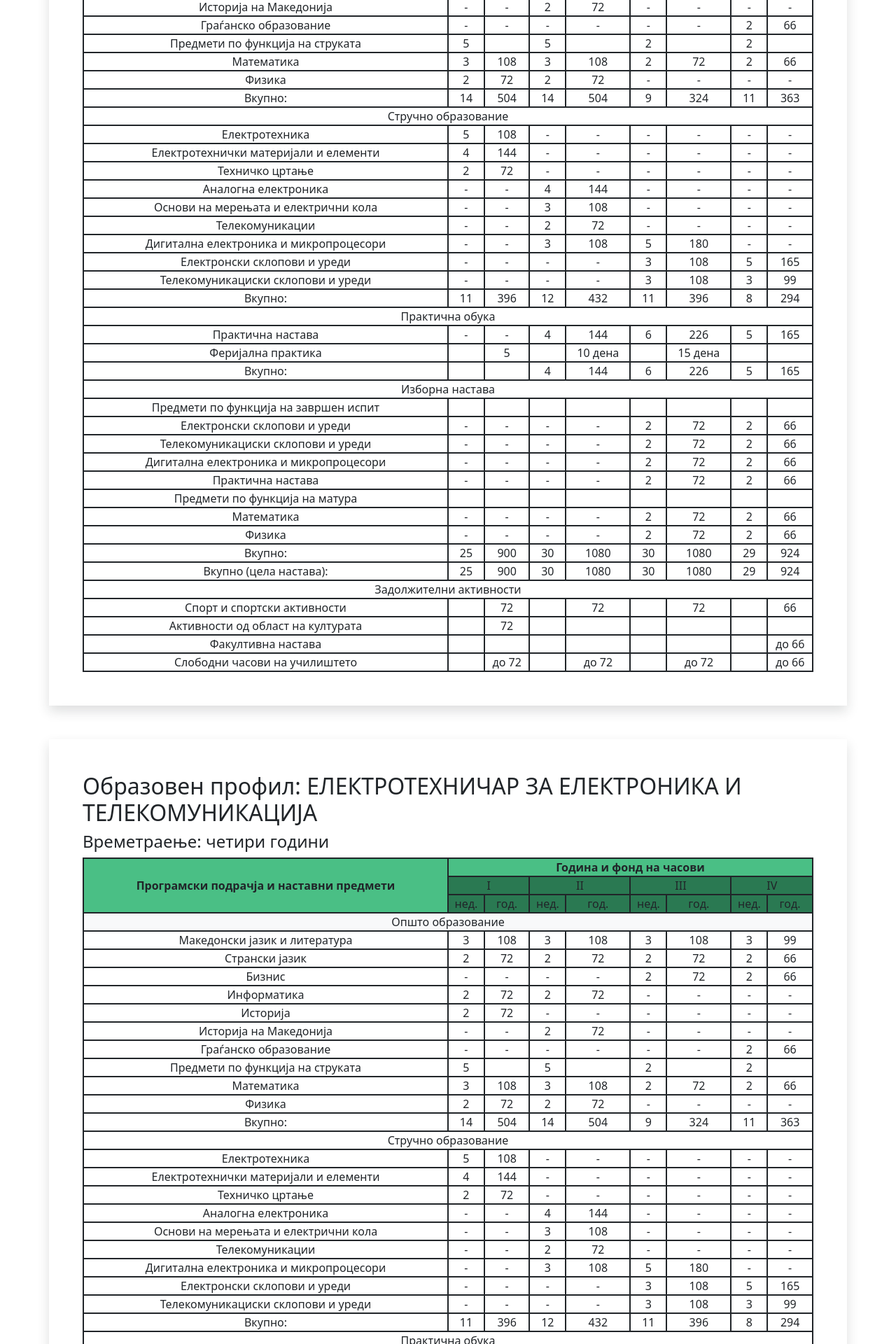
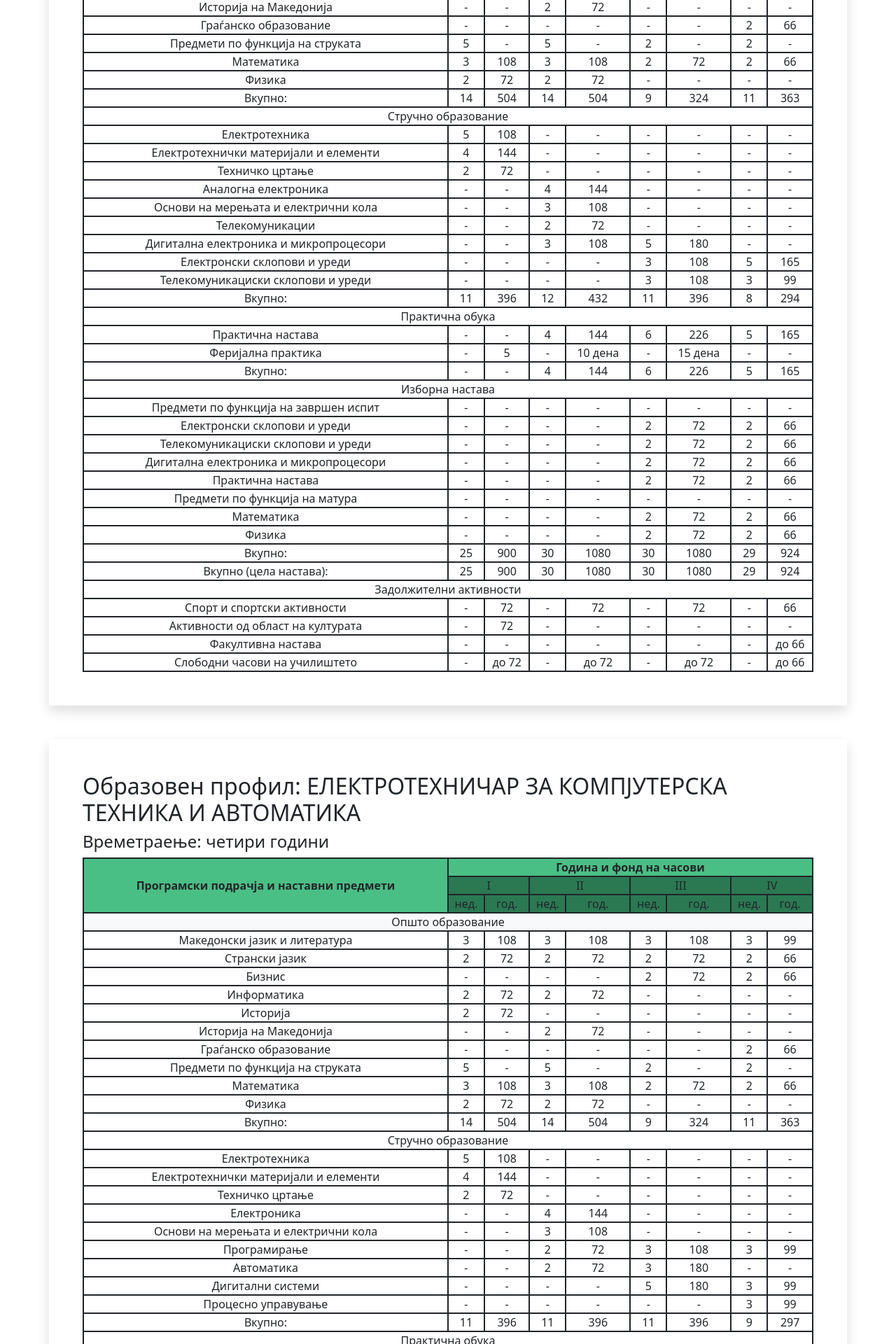
Before and after one commit to Shack-de-Shnaek/massum-school-website, a Django app: template templates/curriculum.html in a window 1280 px wide. Shown: the part 520-2440 px from the top of the page at 70% size. Run offline with Django 4.2, Linux system fonts and the light colour scheme; the template is opened without the code that fills it, so the values that code supplies are empty; some libraries are stand-ins or nearby versions; some web fonts are replaced.

Commit message:
minor changes

```diff
--- /dev/null
+++ b/static/css/article_list.css
@@ -0,0 +1,3 @@
+#article-filter-form {
+    max-width: 60rem;
+}
--- a/static/css/curriculum.css
+++ b/static/css/curriculum.css
@@ -6,3 +6,7 @@ td, th {
 .year, .fond {
     background-color: var(--primary-green);
 }
+
+.table-wrapper {
+    overflow-x: scroll;
+}
--- a/templates/curriculum.html
+++ b/templates/curriculum.html
@@ -8,10 +8,11 @@
     <link rel="stylesheet" href="{% static 'css/curriculum.css' %}">
 
     <section class="pt-5">
-        <div class="table-wrapper container-md p-5 shadow">
+        <div class="table-container container-md p-3 p-md-5 shadow">
             <h2>{% translate "Образовен профил: ЕЛЕКТРОТЕХНИЧАР ЗА ЕЛЕКТРОНИКА И ТЕЛЕКОМУНИКАЦИЈА" %}</h2>
             <h4>{% translate "Времетраење: четири години" %}</h4>
-            <table class="curriculum-table w-100" cellpadding="0" cellspacing="0">
+            <div class="table-wrapper w-100">
+                <table class="curriculum-table w-100" cellpadding="0" cellspacing="0">
                 <tbody>
                     <tr>
                         <th rowspan="3" class="w-50 bg-light-green">{% translate "Програмски подрачја и наставни предмети" %}</th>
@@ -68,7 +69,7 @@
                     </tr>
                     <tr class="subject-row">
                         <td class="subject-name">{% translate "Предмети по функција на струката" %}</td>
-                        <td>5</td> <td></td> <td>5</td> <td></td> <td>2</td> <td></td> <td>2</td> <td></td>
+                        <td>5</td> <td>-</td> <td>5</td> <td>-</td> <td>2</td> <td>-</td> <td>2</td> <td>-</td>
                     </tr>
                     <tr class="subject-row">
                         <td class="subject-name">{% translate "Математика" %}</td>
@@ -141,12 +142,12 @@
                     </tr>
                     <tr class="subject-row">
                         <td>{% translate "Феријална практика" %}</td>
-                        <td></td> <td>5</td> <td></td> <td>10 дена</td> <td></td> <td>15 дена</td> <td></td> <td></td>
+                        <td>-</td> <td>5</td> <td>-</td> <td>10 дена</td> <td>-</td> <td>15 дена</td> <td>-</td> <td>-</td>
                     </tr>
 
                     <tr class="total">
                         <td>{% translate "Вкупно: " %}</td>
-                        <td></td> <td></td> <td>4</td> <td>144</td> <td>6</td> <td>226</td> <td>5</td> <td>165</td>
+                        <td>-</td> <td>-</td> <td>4</td> <td>144</td> <td>6</td> <td>226</td> <td>5</td> <td>165</td>
                     </tr>
 
                     <tr class="category">
@@ -155,7 +156,7 @@
 
                     <tr class="subject-row">
                         <td>{% translate "Предмети по функција на завршен испит" %}</td>
-                        <td></td> <td></td> <td></td> <td></td> <td></td> <td></td> <td></td> <td></td>
+                        <td>-</td> <td>-</td> <td>-</td> <td>-</td> <td>-</td> <td>-</td> <td>-</td> <td>-</td>
                     </tr>
                     <tr class="subject-row">
                         <td>{% translate "Електронски склопови и уреди" %}</td>
@@ -175,7 +176,7 @@
                     </tr>
                     <tr class="subject-row">
                         <td>{% translate "Предмети по функција на матура" %}</td>
-                        <td></td> <td></td> <td></td> <td></td> <td></td> <td></td> <td></td> <td></td>
+                        <td>-</td> <td>-</td> <td>-</td> <td>-</td> <td>-</td> <td>-</td> <td>-</td> <td>-</td>
                     </tr>
                     <tr class="subject-row">
                         <td>{% translate "Математика" %}</td>
@@ -202,30 +203,32 @@
 
                     <tr class="subject-row">
                         <td>{% translate "Спорт и спортски активности" %}</td>
-                        <td></td> <td>72</td> <td></td> <td>72</td> <td></td> <td>72</td> <td></td> <td>66</td>
+                        <td>-</td> <td>72</td> <td>-</td> <td>72</td> <td>-</td> <td>72</td> <td>-</td> <td>66</td>
                     </tr>
                     <tr class="subject-row">
                         <td>{% translate "Активности од област на културата" %}</td>
-                        <td></td> <td>72</td> <td></td> <td></td> <td></td> <td></td> <td></td> <td></td>
+                        <td>-</td> <td>72</td> <td>-</td> <td>-</td> <td>-</td> <td>-</td> <td>-</td> <td>-</td>
                     </tr>
                     <tr class="subject-row">
                         <td>{% translate "Факултивна настава" %}</td>
-                        <td></td> <td></td> <td></td> <td></td> <td></td> <td></td> <td></td> <td>до 66</td>
+                        <td>-</td> <td>-</td> <td>-</td> <td>-</td> <td>-</td> <td>-</td> <td>-</td> <td>до 66</td>
                     </tr>
                     <tr class="subject-row">
                         <td>{% translate "Слободни часови на училиштето" %}</td>
-                        <td></td> <td>до 72</td> <td></td> <td>до 72</td> <td></td> <td>до 72</td> <td></td> <td>до 66</td>
+                        <td>-</td> <td>до 72</td> <td>-</td> <td>до 72</td> <td>-</td> <td>до 72</td> <td>-</td> <td>до 66</td>
                     </tr>
                 </tbody>
             </table>
+            </div>
         </div>
     </section>
 
     <section class="pt-5">
-        <div class="table-wrapper container-md p-5 shadow">
-            <h2>{% translate "Образовен профил: ЕЛЕКТРОТЕХНИЧАР ЗА ЕЛЕКТРОНИКА И ТЕЛЕКОМУНИКАЦИЈА" %}</h2>
+        <div class="table-container container-md p-3 p-md-5 shadow">
+            <h2>{% translate "Образовен профил: ЕЛЕКТРОТЕХНИЧАР ЗА КОМПЈУТЕРСКА ТЕХНИКА И АВТОМАТИКА" %}</h2>
             <h4>{% translate "Времетраење: четири години" %}</h4>
-            <table class="curriculum-table w-100" cellpadding="0" cellspacing="0">
+            <div class="table-wrapper w-100">
+                <table class="curriculum-table w-100" cellpadding="0" cellspacing="0">
                 <tbody>
                     <tr>
                         <th rowspan="3" class="w-50 bg-light-green">{% translate "Програмски подрачја и наставни предмети" %}</th>
@@ -282,7 +285,7 @@
                     </tr>
                     <tr class="subject-row">
                         <td class="subject-name">{% translate "Предмети по функција на струката" %}</td>
-                        <td>5</td> <td></td> <td>5</td> <td></td> <td>2</td> <td></td> <td>2</td> <td></td>
+                        <td>5</td> <td>-</td> <td>5</td> <td>-</td> <td>2</td> <td>-</td> <td>2</td> <td>-</td>
                     </tr>
                     <tr class="subject-row">
                         <td class="subject-name">{% translate "Математика" %}</td>
@@ -316,7 +319,7 @@
                         <td>2</td> <td>72</td> <td>-</td> <td>-</td> <td>-</td> <td>-</td> <td>-</td> <td>-</td>
                     </tr>
                     <tr class="subject-row">
-                        <td class="subject-name">{% translate "Аналогна електроника" %}</td>
+                        <td class="subject-name">{% translate "Електроника" %}</td>
                         <td>-</td> <td>-</td> <td>4</td> <td>144</td> <td>-</td> <td>-</td> <td>-</td> <td>-</td>
                     </tr>
                     <tr class="subject-row">
@@ -324,25 +327,25 @@
                         <td>-</td> <td>-</td> <td>3</td> <td>108</td> <td>-</td> <td>-</td> <td>-</td> <td>-</td>
                     </tr>
                     <tr class="subject-row">
-                        <td class="subject-name">{% translate "Телекомуникации" %}</td>
-                        <td>-</td> <td>-</td> <td>2</td> <td>72</td> <td>-</td> <td>-</td> <td>-</td> <td>-</td>
+                        <td class="subject-name">{% translate "Програмирање" %}</td>
+                        <td>-</td> <td>-</td> <td>2</td> <td>72</td> <td>3</td> <td>108</td> <td>3</td> <td>99</td>
                     </tr>
                     <tr class="subject-row">
-                        <td class="subject-name">{% translate "Дигитална електроника и микропроцесори" %}</td>
-                        <td>-</td> <td>-</td> <td>3</td> <td>108</td> <td>5</td> <td>180</td> <td>-</td> <td>-</td>
+                        <td class="subject-name">{% translate "Автоматика" %}</td>
+                        <td>-</td> <td>-</td> <td>2</td> <td>72</td> <td>3</td> <td>180</td> <td>-</td> <td>-</td>
                     </tr>
                     <tr class="subject-row">
-                        <td class="subject-name">{% translate "Електронски склопови и уреди" %}</td>
-                        <td>-</td> <td>-</td> <td>-</td> <td>-</td> <td>3</td> <td>108</td> <td>5</td> <td>165</td>
+                        <td class="subject-name">{% translate "Дигитални системи" %}</td>
+                        <td>-</td> <td>-</td> <td>-</td> <td>-</td> <td>5</td> <td>180</td> <td>3</td> <td>99</td>
                     </tr>
                     <tr class="subject-row">
-                        <td class="subject-name">{% translate "Телекомуникациски склопови и уреди" %}</td>
-                        <td>-</td> <td>-</td> <td>-</td> <td>-</td> <td>3</td> <td>108</td> <td>3</td> <td>99</td>
+                        <td class="subject-name">{% translate "Процесно управување	" %}</td>
+                        <td>-</td> <td>-</td> <td>-</td> <td>-</td> <td>-</td> <td>-</td> <td>3</td> <td>99</td>
                     </tr>
 
                     <tr class="total">
                         <td>{% translate "Вкупно: " %}</td>
-                        <td>11</td> <td>396</td> <td>12</td> <td>432</td> <td>11</td> <td>396</td> <td>8</td> <td>294</td>
+                        <td>11</td> <td>396</td> <td>11</td> <td>396</td> <td>11</td> <td>396</td> <td>9</td> <td>297</td>
                     </tr>
 
                     <tr class="category">
@@ -351,16 +354,16 @@
 
                     <tr class="subject-row">
                         <td>{% translate "Практична настава" %}</td>
-                        <td>-</td> <td>-</td> <td>4</td> <td>144</td> <td>6</td> <td>226</td> <td>5</td> <td>165</td>
+                        <td>-</td> <td>-</td> <td>5</td> <td>1080</td> <td>6</td> <td>226</td> <td>4</td> <td>132</td>
                     </tr>
                     <tr class="subject-row">
                         <td>{% translate "Феријална практика" %}</td>
-                        <td></td> <td>5</td> <td></td> <td>10 дена</td> <td></td> <td>15 дена</td> <td></td> <td></td>
+                        <td>-</td> <td>5</td> <td>-</td> <td>10 дена</td> <td>-</td> <td>15 дена</td> <td>-</td> <td>-</td>
                     </tr>
 
                     <tr class="total">
                         <td>{% translate "Вкупно: " %}</td>
-                        <td></td> <td></td> <td>4</td> <td>144</td> <td>6</td> <td>226</td> <td>5</td> <td>165</td>
+                        <td>-</td> <td>-</td> <td>5</td> <td>180</td> <td>6</td> <td>226</td> <td>4</td> <td>132</td>
                     </tr>
 
                     <tr class="category">
@@ -369,18 +372,18 @@
 
                     <tr class="subject-row">
                         <td>{% translate "Предмети по функција на завршен испит" %}</td>
-                        <td></td> <td></td> <td></td> <td></td> <td></td> <td></td> <td></td> <td></td>
+                        <td>-</td> <td>-</td> <td>-</td> <td>-</td> <td>-</td> <td>-</td> <td>-</td> <td>-</td>
                     </tr>
                     <tr class="subject-row">
-                        <td>{% translate "Електронски склопови и уреди" %}</td>
+                        <td>{% translate "Програмирање" %}</td>
                         <td>-</td> <td>-</td> <td>-</td> <td>-</td> <td>2</td> <td>72</td> <td>2</td> <td>66</td>
                     </tr>
                     <tr class="subject-row">
-                        <td>{% translate "Телекомуникациски склопови и уреди" %}</td>
+                        <td>{% translate "Дигитални системи	" %}</td>
                         <td>-</td> <td>-</td> <td>-</td> <td>-</td> <td>2</td> <td>72</td> <td>2</td> <td>66</td>
                     </tr>
                     <tr class="subject-row">
-                        <td>{% translate "Дигитална електроника и микропроцесори" %}</td>
+                        <td>{% translate "Автоматика" %}</td>
                         <td>-</td> <td>-</td> <td>-</td> <td>-</td> <td>2</td> <td>72</td> <td>2</td> <td>66</td>
                     </tr>
                     <tr class="subject-row">
@@ -389,7 +392,7 @@
                     </tr>
                     <tr class="subject-row">
                         <td>{% translate "Предмети по функција на матура" %}</td>
-                        <td></td> <td></td> <td></td> <td></td> <td></td> <td></td> <td></td> <td></td>
+                        <td>-</td> <td>-</td> <td>-</td> <td>-</td> <td>-</td> <td>-</td> <td>-</td> <td>-</td>
                     </tr>
                     <tr class="subject-row">
                         <td>{% translate "Математика" %}</td>
@@ -416,22 +419,23 @@
 
                     <tr class="subject-row">
                         <td>{% translate "Спорт и спортски активности" %}</td>
-                        <td></td> <td>72</td> <td></td> <td>72</td> <td></td> <td>72</td> <td></td> <td>66</td>
+                        <td>-</td> <td>72</td> <td>-</td> <td>72</td> <td>-</td> <td>72</td> <td>-</td> <td>66</td>
                     </tr>
                     <tr class="subject-row">
                         <td>{% translate "Активности од област на културата" %}</td>
-                        <td></td> <td>72</td> <td></td> <td></td> <td></td> <td></td> <td></td> <td></td>
+                        <td>-</td> <td>72</td> <td>-</td> <td>-</td> <td>-</td> <td>-</td> <td>-</td> <td>-</td>
                     </tr>
                     <tr class="subject-row">
                         <td>{% translate "Факултивна настава" %}</td>
-                        <td></td> <td></td> <td></td> <td></td> <td></td> <td></td> <td></td> <td>до 66</td>
+                        <td>-</td> <td>-</td> <td>-</td> <td>-</td> <td>-</td> <td>-</td> <td>-</td> <td>до 66</td>
                     </tr>
                     <tr class="subject-row">
                         <td>{% translate "Слободни часови на училиштето" %}</td>
-                        <td></td> <td>до 72</td> <td></td> <td>до 72</td> <td></td> <td>до 72</td> <td></td> <td>до 66</td>
+                        <td>-</td> <td>до 72</td> <td>-</td> <td>до 72</td> <td>-</td> <td>до 72</td> <td>-</td> <td>до 66</td>
                     </tr>
                 </tbody>
             </table>
+            </div>
         </div>
     </section>
 {% endblock %}
--- a/templates/index.html
+++ b/templates/index.html
@@ -37,8 +37,10 @@
         </button>
     </div>
 
-    <section class="">
-        <h1 class="section-header text-light">{% translate 'Новости' %}</h1>
+    <section class="py-4">
+        <a href="{% url 'article_list' %}">
+            <h2 class="section-header mx-auto text-light-green">{% translate 'Новости' %}</h2>
+        </a>
         <div class="container-fluid row m-0 g-3 bg-body">
             {% for article in articles %}
                 <div class="col-12 col-xl-4">
--- a/templates/layout/navbar.html
+++ b/templates/layout/navbar.html
@@ -32,13 +32,14 @@
                         <li>
                             <a href="{% url 'attachments' %}#public-acquisition" class="nav-link dropdown-item bg-light-green pt-1 text-center text-lg-start">{% translate 'Јавна набавка' %}</a>
                         </li>
+                        <hr />
                         <li>
                             <a href="{% url 'attachments' %}#self-evaluation" class="nav-link dropdown-item bg-light-green pt-1 text-center text-lg-start">{% translate 'Самоевалуација' %}</a>
                         </li>
                     </ul>
                 </li>
                 <li class="nav-item">
-                    <a href="" class="nav-link px-2">{% translate 'Настава' %}</a>
+                    <a href="{% url 'curriculum' %}" class="nav-link px-2">{% translate 'Настава' %}</a>
                 </li>
                 <li class="nav-item dropdown">
                     <a href="" class="nav-link px-2 dropdown-toggle" role="button" data-bs-toggle="dropdown">{% translate 'Информации за ученици' %}</a>
```
Also changed, not shown: static/css/contact.css (+8 -1 lines), templates/article_list.html (+10 -4 lines).
